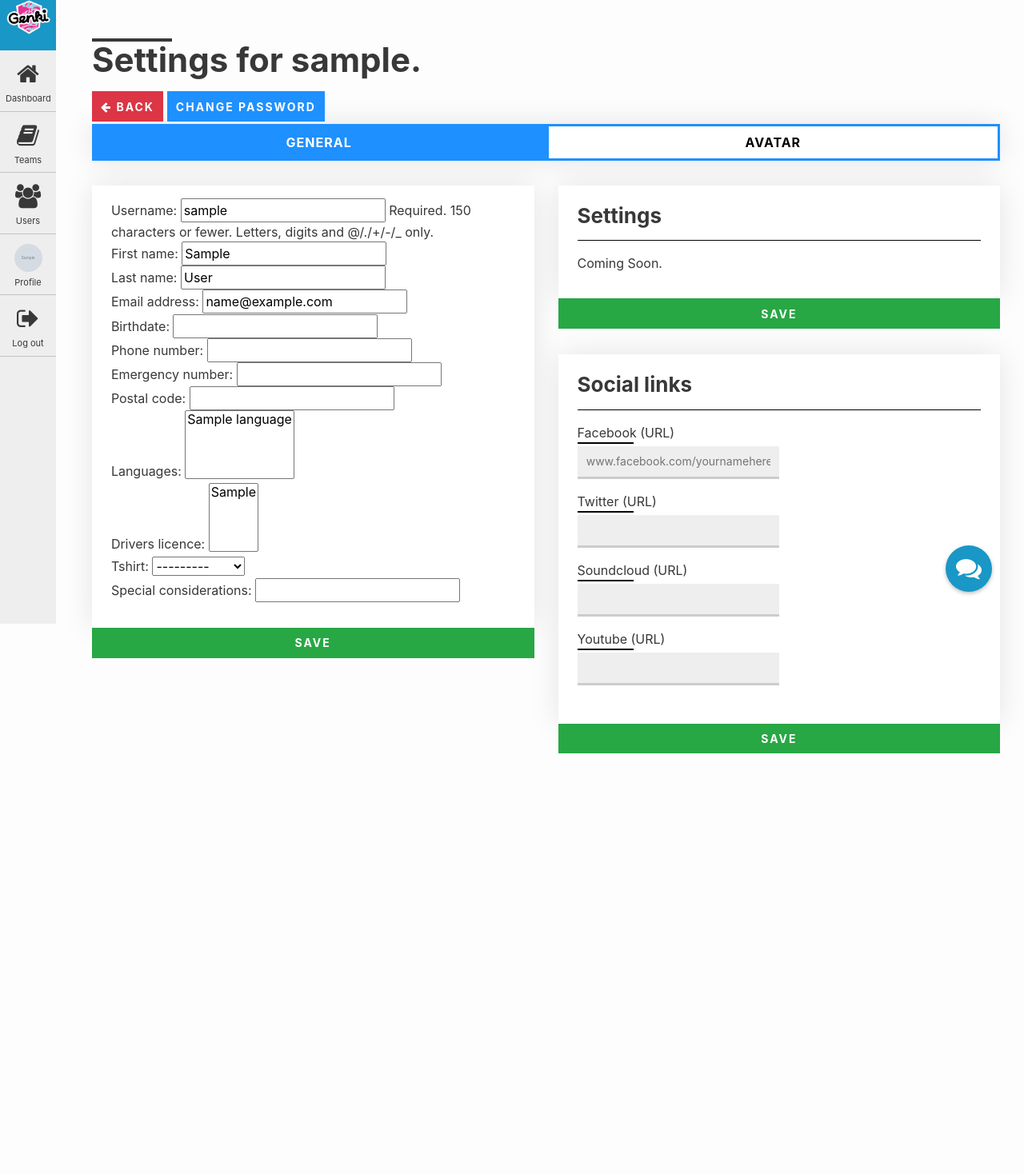
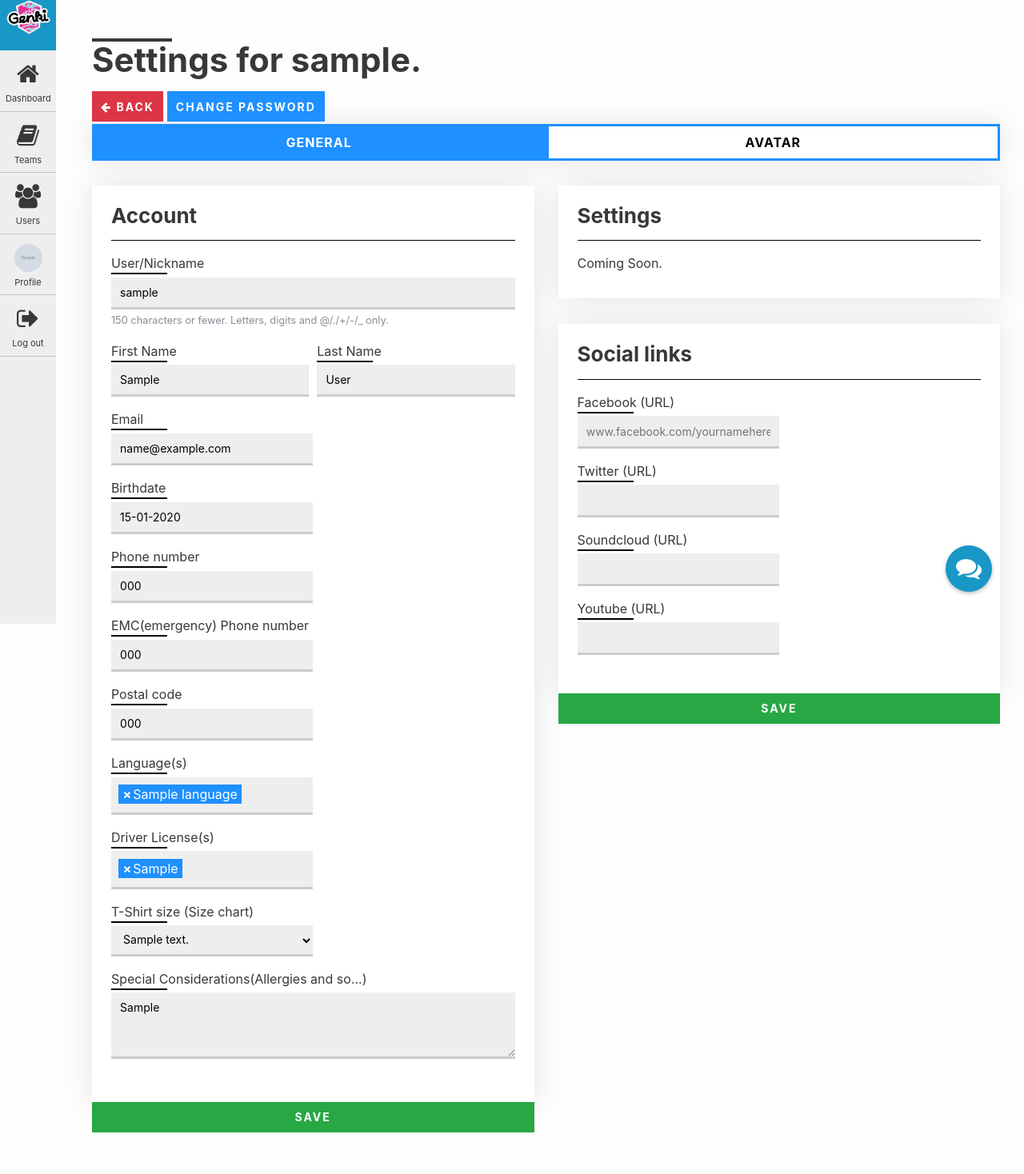
Before and after one commit to hammerofdawn/victory, a Django app: page /users/1/settings/ in a window 1280 px wide. Shown: the part 20-1488 px from the top of the page at 80% size. Before the commit the page ends 962 px from the top, so only its background shows below. Run offline with Django 3.2, Linux system fonts and the light colour scheme; a user stored in the database is signed in; tables that the repository leaves empty hold one stand-in row (values such as "Sample post"); grey boxes marked "Sample" are stand-in pictures; some libraries are stand-ins or nearby versions.

Commit message:
Teams can now upload images and user settings can now update ALL settings.

```diff
--- a/staff/forms.py
+++ b/staff/forms.py
@@ -76,6 +76,18 @@ class TeamSettings_GeneralForm(forms.ModelForm):
 		model = Team
 		fields = ('name', 'accepts_applications',)
 
+class UpdateTeamlogo(forms.ModelForm):
+	logo = forms.ImageField()
+	class Meta:
+		model = Team
+		fields = ('logo',)
+
+class UpdateTeambackground(forms.ModelForm):
+	background = forms.ImageField()
+	class Meta:
+		model = Team
+		fields = ('background',)
+
 class TeamSettings_DescriptionForm(forms.ModelForm):
 	class Meta:
 		model = Team
--- a/staff/templates/user/settings.html
+++ b/staff/templates/user/settings.html
@@ -42,21 +42,83 @@ User Settings - Chaos, Genki
 				<form action="{% url 'userprofileupdate' logged_in_user.pk %}" method="POST">
 					{% csrf_token %}
 					<div class="custompanel no-m-bottom">
-						{{form.as_p}}
+						<h3>Account</h3>
+						<hr style="border-color:rgba(0, 0, 0, 1);">
+						<div class="form-group">
+							<label class="viclabelline-bottom" for="id_username">User/Nickname</label>
+							<input type="text" class="victext-input vic-block full-width" name="username" maxlength="150" required id="id_username" placeholder="Victory" value="{{ logged_in_user.username }}">
+							<small id="usernameHelpBlock" class="form-text text-muted">
+								150 characters or fewer. Letters, digits and @/./+/-/_ only.
+							</small>
+						</div>
+						<div class="form-row">
+							<div class="form-group col-md-6">
+								<label class="viclabelline-bottom" for="id_first_name">First Name</label>
+								<input type="text" class="victext-input vic-block full-width" name="first_name" maxlength="30" required id="id_first_name" placeholder="Peter" value="{{ logged_in_user.first_name }}">
+							</div>
+							<div class="form-group col-md-6">
+								<label class="viclabelline-bottom" for="id_last_name">Last Name</label>
+								<input type="text" class="victext-input vic-block full-width" name="last_name" maxlength="30" required id="id_last_name" placeholder="Petersen" value="{{ logged_in_user.last_name }}">
+							</div>
+						</div>
+						<div class="form-group">
+							<label class="viclabelline-bottom vic-block" for="id_email">Email</label>
+							<input type="email" class="victext-input settings-width" name="email" maxlength="254" required id="id_email" placeholder="Email@example.dk" value="{{ logged_in_user.email }}">
+						</div>
+						<div class="form-group">
+							<label class="viclabelline-bottom vic-block" for="id_birthdate">Birthdate</label>
+							<input type="text" class="victext-input settings-width" placeholder="dd-mm-yyyy" name="birthdate" id="id_birthdate" value="{{ logged_in_user.extendeduser.birthdate|date:'d-m-Y' }}">
+						</div>
+						<div class="form-group">
+							<label class="viclabelline-bottom vic-block" for="id_phone_number">Phone number</label>
+							<input type="tel" class="victext-input settings-width" name="phone_number" required id="id_phone_number" value="{{ logged_in_user.extendeduser.phone_number }}">
+						</div>
+						<div class="form-group">
+							<label class="viclabelline-bottom vic-block" for="id_emergency_number">EMC(emergency) Phone number</label>
+							<input type="tel" class="victext-input settings-width" name="emergency_number" id="id_emergency_number" value="{{ logged_in_user.extendeduser.emergency_number }}">
+						</div>
+						<div class="form-group">
+							<label class="viclabelline-bottom vic-block" for="id_postal_code">Postal code</label>
+							<input type="number" class="victext-input settings-width" name="postal_code" maxlength="10" id="id_postal_code" placeholder="1577" value="{{ logged_in_user.extendeduser.postal_code }}">
+						</div>
+						<div class="form-group">
+							<label class="viclabelline-bottom vic-block">Language(s)</label>
+							<select id="id_languages" name="languages" class="languages settings-width" multiple="multiple">
+								{% for lang in language %}
+									<option {%for userlang in logged_in_user.extendeduser.languages.all %}{%if userlang.id == lang.id %}selected{%endif%}{%endfor%} value="{{lang.id}}">{{lang.name}}</option>
+								{% endfor %}
+							</select>
+						</div>
+						<div class="form-group">
+							<label class="viclabelline-bottom vic-block">Driver License(s)</label>
+							<select id="id_drivers_licence" name="drivers_licence" class="drivercategories settings-width" multiple="multiple">
+								{% for category in driverslicence %}
+								<option {%for drilic in logged_in_user.extendeduser.drivers_licence.all %}{%if drilic.id == category.id %}selected{%endif%}{%endfor%} value="{{category.id}}">{{category.category}}</option>
+								{% endfor %}
+							</select>
+						</div>
+						<div class="form-group">
+							<label class="viclabelline-bottom vic-block">T-Shirt size (Size chart)</label>
+							<select id="id_tshirt" name="tshirt" class="victext-input settings-width">
+								{% for tshi in tshirt %}
+								<option {%if logged_in_user.extendeduser.tshirt.id == tshi.id %}selected{%endif%} value="{{tshi.id}}">{{tshi.description}}</option>
+								{% endfor %}
+							</select>
+						</div>
+						<div class="form-group">
+							<label class="viclabelline-bottom vic-block" for="id_specialcons">Special Considerations(Allergies and so...)</label>
+							<textarea class="victext-input w-100" id="id_special_considerations" name="special_considerations" rows="3">{% autoescape on %}{{ logged_in_user.extendeduser.special_considerations}}{% endautoescape off %}</textarea>
+						</div>
 					</div>
 					<button type="submit" class="vicbtn vicbtn-green w-100">Save</button>
 				</form>
 			</div>
 			<div class="col">
-				<form action="" method="post">
-					{% csrf_token %}
 				<div class="custompanel no-m-bottom">
 					<h3>Settings</h3>
 					<hr style="border-color:rgba(0, 0, 0, 1);">
 					<p>Coming Soon.</p>
 				</div>
-				<button type="submit" class="vicbtn vicbtn-green w-100">Save</button>
-				</form>
 				<form action="" method="post">
 					{% csrf_token %}
 				<div class="custompanel no-m-bottom">
--- a/staff/urls.py
+++ b/staff/urls.py
@@ -18,6 +18,8 @@ urlpatterns = [
 	url(r'^teams/$', views.teams, name='teams'),
 	url(r'^teams/(?P<team_pk>[0-9]+)/$', views.team, name='team'),
 	url(r'^teams/(?P<team_pk>[0-9]+)/settings/$', views.teamsettings_general, name='teamsettings_general'),
+	url(r'^teams/(?P<team_pk>[0-9]+)/settings/logo/$', views.teamsettings_logo, name='teamsettings_logo'),
+	url(r'^teams/(?P<team_pk>[0-9]+)/settings/background/$', views.teamsettings_background, name='teamsettings_background'),
 	url(r'^teams/(?P<team_pk>[0-9]+)/settings/description$', views.teamsettings_description, name='teamsettings_description'),
 	url(r'^teams/(?P<team_pk>[0-9]+)/settings/members$', views.teamsettings_members, name='teamsettings_members'),
 	url(r'^teams/(?P<team_pk>[0-9]+)/settings/members/add$', views.teamsettings_members_add, name='teamsettings_members_add'),
--- a/staff/views.py
+++ b/staff/views.py
@@ -12,7 +12,7 @@ from django.shortcuts import get_object_or_404, render, redirect
 from django.conf import settings
 from django.core.mail import send_mail, BadHeaderError
 from .models import ExtendedUser, Article, UnauthenticatedSession, Team, DriversLicenceCategories, TeamApplication, TeamMembership, Language, TShirt
-from .forms import UpdateProfileBackground, SignUpForm, UpdateProfileForm, SendApplication, FeedbackSupportForm, TeamSettings_GeneralForm, TeamSettings_DescriptionForm, TeamSettings_acceptForm, TeamSettings_needinfo_andrefuseForm, TeamSettings_AddForm, UpdateProfileAvatar
+from .forms import UpdateTeambackground, UpdateTeamlogo, UpdateProfileBackground, SignUpForm, UpdateProfileForm, SendApplication, FeedbackSupportForm, TeamSettings_GeneralForm, TeamSettings_DescriptionForm, TeamSettings_acceptForm, TeamSettings_needinfo_andrefuseForm, TeamSettings_AddForm, UpdateProfileAvatar
 from uuid import uuid4
 from random import randint
 import requests
@@ -235,6 +235,14 @@ def usersettings(request, user_pk):
 def userprofileupdate(request, user_pk):
 	if request.method == 'POST':
 		form = UpdateProfileForm(request.POST, instance=request.user)
+		logged_in_user = get_object_or_404(User, pk=request.user.pk)
+
+		if logged_in_user.username != request.POST['username']:
+			users = User.objects.filter(username=request.POST['username']).count()
+			if users > 0:
+				messages.info(request, "Username already taken.")
+				return redirect('usersettings', user_pk=request.user.pk)
+
 		if form.is_valid():
 			user = form.save()
 			user.refresh_from_db()  # load the profile instance created by the signal
@@ -251,6 +259,8 @@ def userprofileupdate(request, user_pk):
 			user.extendeduser.save()
 			messages.success(request, "Your profile has been updated!")
 			return redirect('usersettings', user_pk=request.user.pk)
+	messages.success(request, "Please update your profile before going here.")
+	return redirect('usersettings', user_pk=request.user.pk)
 
 
 @login_required
@@ -346,14 +356,46 @@ def teamsettings_general(request, team_pk):
 		if member.user.pk == request.user.pk and member.leader:
 			feedback = FeedbackSupportForm()
 			form = TeamSettings_GeneralForm(instance=requested_team)
+			logo = UpdateTeamlogo(request.POST, request.FILES, instance=requested_team)
+			background = UpdateTeambackground(request.POST, request.FILES, instance=requested_team)
 			context = {
 				'requested_team': requested_team,
 				'feedback': feedback,
 				'form' : form,
+				'logo' : logo,
+				'background': background,
 				'logged_in_user': logged_in_user,
 			}
 			return render(request, 'team/settings.html', context)
 			break
+	return redirect('team', team_pk)
+
+@login_required
+def teamsettings_logo(request, team_pk):
+	logged_in_user = get_object_or_404(User, pk=request.user.pk)
+	requested_team = get_object_or_404(Team, pk=team_pk)
+	if request.method == 'POST':
+		for member in requested_team.teammembership_set.all().order_by('-leader'):
+			if member.user.pk == request.user.pk and member.leader:
+				form = UpdateTeamlogo(request.POST, request.FILES, instance=requested_team)
+				if form.is_valid():
+					form.save()
+					messages.success(request, "You avatar have been uploaded!")
+					return redirect('teamsettings_general', team_pk=team_pk)
+	return redirect('team', team_pk)
+
+@login_required
+def teamsettings_background(request, team_pk):
+	logged_in_user = get_object_or_404(User, pk=request.user.pk)
+	requested_team = get_object_or_404(Team, pk=team_pk)
+	if request.method == 'POST':
+		for member in requested_team.teammembership_set.all().order_by('-leader'):
+			if member.user.pk == request.user.pk and member.leader:
+				form = UpdateTeambackground(request.POST, request.FILES, instance=requested_team)
+				if form.is_valid():
+					form.save()
+					messages.success(request, "You avatar have been uploaded!")
+					return redirect('teamsettings_general', team_pk=team_pk)
 	return redirect('team', team_pk)
 
 @login_required
```
Also changed, not shown: staff/templates/team/settings.html (+6 -6 lines).
